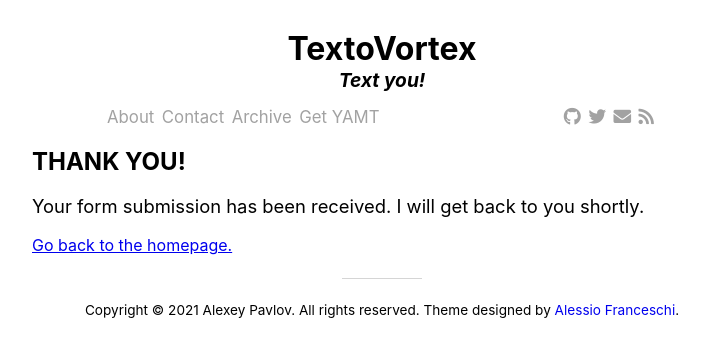
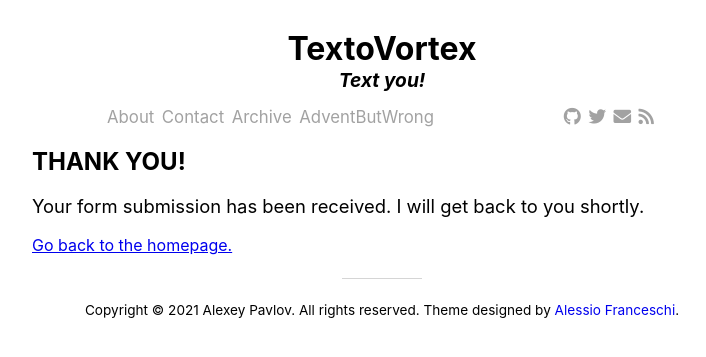
Before and after one commit to Textovortex/textovortex.github.io, a Jekyll site: the page built from contact-successful.md, in a window 1280 px wide. Shown: the top 357 px of the page, without its empty margins (258-964 px from the left). Built offline with Jekyll 4.4.1, drawn with Linux system fonts in a browser that asks for light colours; nearby versions of some CDN libraries.

Commit message:
Update pages.yml

```diff
--- a/_data/pages.yml
+++ b/_data/pages.yml
@@ -2,4 +2,4 @@ pages:
   - {name: 'About', url: 'about.html'}
   - {name: 'Contact', url: 'contact.html'}
   - {name: 'Archive', url: 'archive.html'}
-  - {name: 'Get YAMT', url: 'https://github.com/PandaSekh/Jekyll-YAMT'}
+  - {name: 'AdventButWrong', url: 'AdventButWrong'}
```
